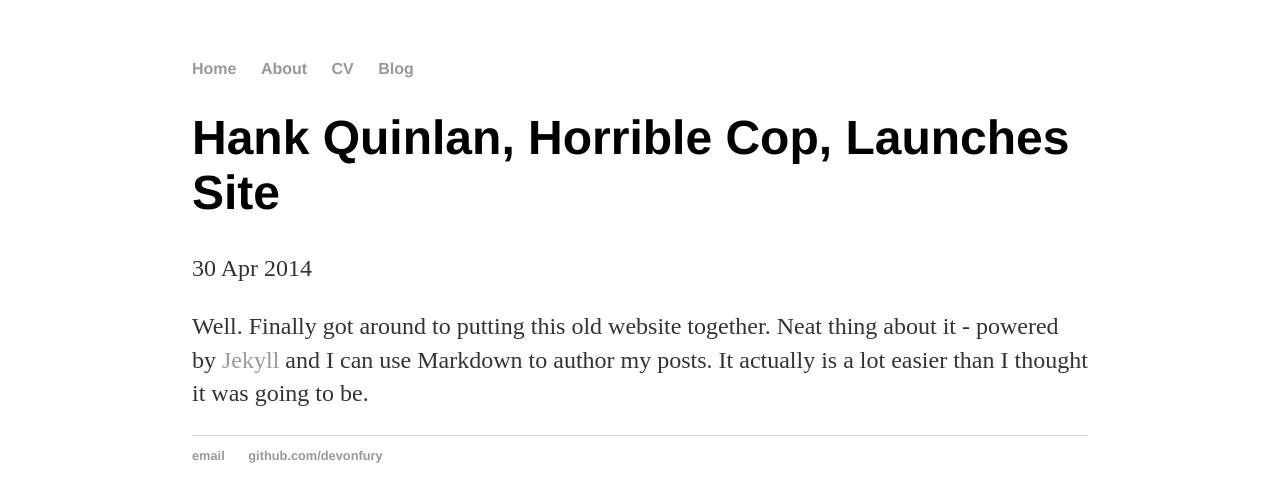
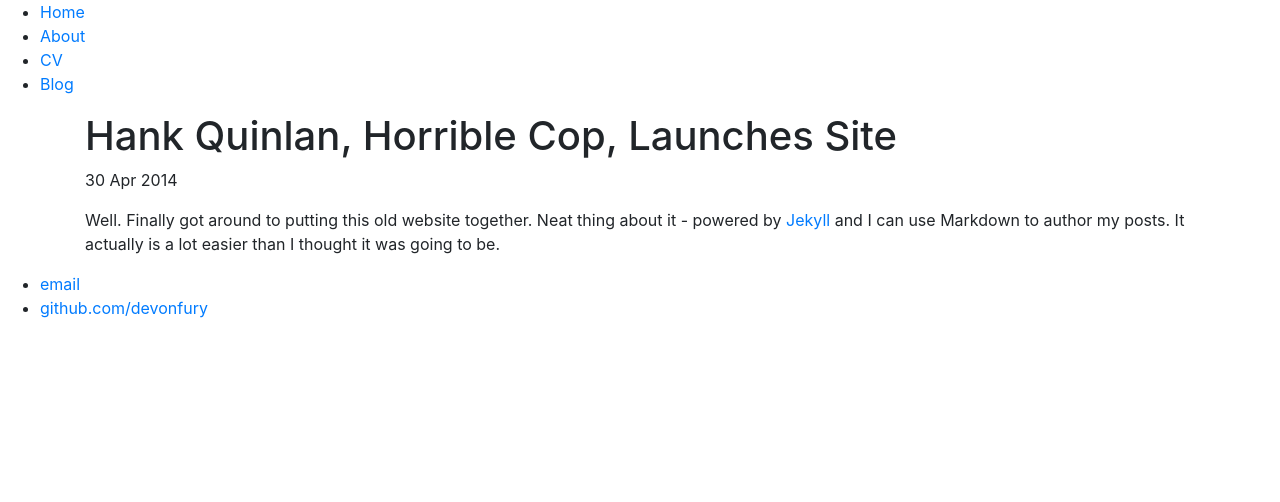
Before and after one commit to devonfury/devonfury.github.io, a Jekyll site: the page built from _posts/2019-12-30-test-post.md, in a window 1280 px wide. Shown: the top 502 px of the page. Built offline with Jekyll 4.4.1, drawn with Linux system fonts in a browser that asks for light colours.

Commit message:
trying out bootstrap

```diff
--- a/_layouts/default.html
+++ b/_layouts/default.html
@@ -3,7 +3,7 @@
 		<head>
 			<title>{{ page.title }}</title>
 			<!-- link to main stylesheet -->
-			<link rel="stylesheet" type="text/css" href="/css/main.css">
+			<link rel="stylesheet" href="https://maxcdn.bootstrapcdn.com/bootstrap/4.4.1/css/bootstrap.min.css">
 		</head>
 		<body>
 			<nav>
```
Also changed, not shown: images/avatar.png (added).
